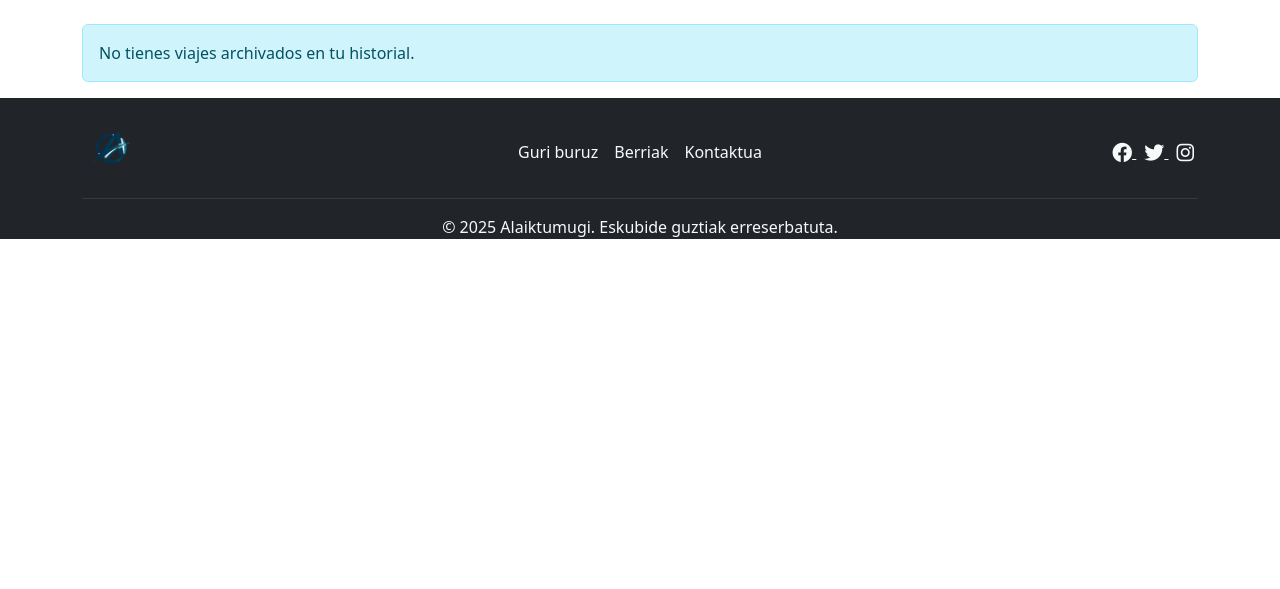
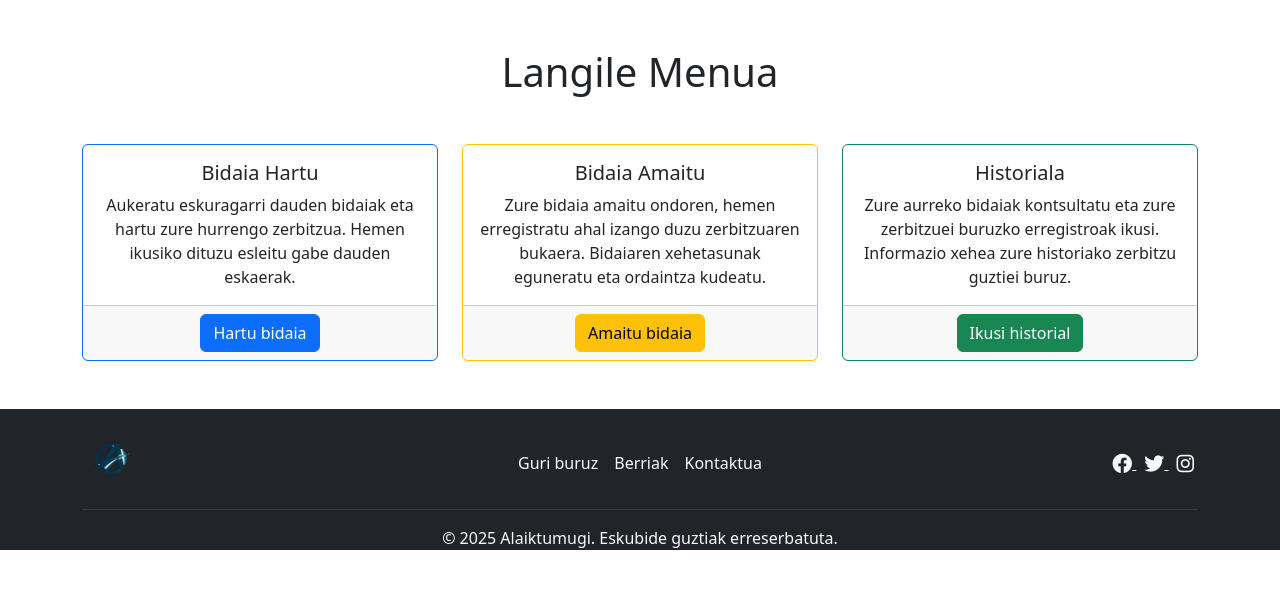
Before and after one commit to AnderSalamanca/alaiktuMugi_proiektua, a PHP site: page /taxistamenua.php in a window 1280 px wide. Shown: the part 67-656 px from the top of the page. Run offline with PHP 8.4, Linux system fonts and the light colour scheme; the visitor is signed in with stand-in values (Sample User, id 1); data comes from the database, SQL or seed files in the repository.

Commit message:
Aldaketa txikiak php-n

```diff
--- a/php/taxistamenua.php
+++ b/php/taxistamenua.php
@@ -1,133 +1,133 @@
 <?php
 session_start();
-require 'konexioa.php'; // Datu basearekin konexioa ezartzen dugu
-
-// Erabiltzailearen saioa egiaztatzen dugu: "idlangilea" ez bada, saioa hasi behar dela esaten du
+// Saioa abiarazten dugu eta egiaztatzen dugu erabiltzaileak 'idlangilea' balio bat duen ala ez.
 if (!isset($_SESSION['idlangilea']) || empty($_SESSION['idlangilea'])) {
+    // Erabiltzailearen saioa ez badago, mezu bat erakusten dugu eta 3 segundotan login.php-ra eredu egiten dugu.
     ?>
     <!DOCTYPE html>
-  <html lang="es">
-
+    <html lang="eu">
     <head>
       <meta charset="UTF-8">
-    <title>Acceso Denegado</title>
+      <title>Saioa Hasi Ez</title>
       <meta name="viewport" content="width=device-width, initial-scale=1">
       <!-- Bootstrap CSS kargatzen dugu -->
       <link href="https://cdn.jsdelivr.net/npm/bootstrap@5.3.0/dist/css/bootstrap.min.css" rel="stylesheet">
     </head>
-  <!-- Saioa ez badago, alerta bat erakusten du eta 3 segundotan login.php-ra eramango du -->
-
     <body class="bg-light d-flex align-items-center justify-content-center vh-100">
       <div class="container">
+        <!-- Alert mezua: erabiltzaileak langile bezala saioa hasi behar duela adierazten du -->
         <div class="alert alert-warning text-center" role="alert">
           Langile bezala hasi saioa mesedez.
         </div>
       </div>
       <script>
-      setTimeout(function() {
+        // 3000 milisegundotan (3 segundotan) login.php-ra eramango dugu
+        setTimeout(function(){
           window.location.href = "login.php";
         }, 3000);
       </script>
     </body>
-
     </html>
     <?php
-  exit(); // Exekuzioa gelditzen dugu
+    exit();
 }
 ?>
 <!DOCTYPE html>
-<html lang="es">
-
+<html lang="eu">
 <head>
    <meta charset="UTF-8">
-  <title>Tu Página</title>
+   <title>Langile Menua</title>
    <meta name="viewport" content="width=device-width, initial-scale=1">
    <!-- Bootstrap CSS kargatzen dugu -->
    <link href="https://cdn.jsdelivr.net/npm/bootstrap@5.3.0/dist/css/bootstrap.min.css" rel="stylesheet">
    <!-- Font Awesome CSS kargatzen dugu -->
    <link rel="stylesheet" href="https://cdnjs.cloudflare.com/ajax/libs/font-awesome/6.4.0/css/all.min.css">
+   <style>
+     /* Card-ek mouse-aren gainean daudenean handitzeko efektua ezartzen dugu */
+     .card-hover:hover {
+       transform: scale(1.02);
+       transition: transform 0.3s;
+     }
+   </style>
 </head>
-
 <body>
 
-  <?php include 'navbar.php'; // Nabigazio barra sartzen dugu
+  <?php
+    // Aktibatutako orriaren izena ezartzen dugu eta nabigazio barra sartzen dugu
+    $activePage = 'taxista';
+    include 'navbar.php';
   ?>
 
-  <div class="container mt-4">
-    <?php
-    // Saioan gordeta dagoen "idlangilea" ateratzen dugu
-    $idlangilea = $_SESSION['idlangilea'];
-    // SQL kontsulta: Gidariaren bidai historikoak ateratzen ditu
-    $sql = "SELECT
-                h.idhistoriala,
-                h.data,
-                h.hasiera_ordua,
-                h.bukaera_ordua,
-                h.hasiera_kokapena,
-                h.helmuga_kokapena,
-                h.xehetasunak,
-                h.prezioa,
-                COALESCE(l.izena, 'Gidari gabe') AS izena,
-                COALESCE(l.abizena, '') AS abizena
-              FROM historiala h
-              LEFT JOIN langilea l ON h.idgidaria = l.idlangilea
-              WHERE h.idgidaria = '$idlangilea'
-              ORDER BY h.data DESC";
+  <!-- Eduki nagusia: Langile Menua -->
+  <div class="container my-5">
+    <!-- Menuaren izenburua -->
+    <h1 class="mb-5 text-center">Langile Menua</h1>
+    <!-- Langilearen aukerak modu karten bidez banatuta -->
+    <div class="row row-cols-1 row-cols-md-3 g-4">
 
-    // Kontsulta exekutatzen dugu
-    $result = $conn->query($sql);
-    ?>
-
-    <?php if ($result && $result->num_rows > 0): ?>
-      <!-- Bidai historikoak erakusten dituen taula responsiboa -->
-      <div class="table-responsive">
-        <table class="table table-striped table-bordered">
-          <thead class="table-dark">
-            <tr>
-              <th>ID</th>
-              <th>Fecha</th>
-              <th>Hora de Inicio</th>
-              <th>Hora de Fin</th>
-              <th>Origen</th>
-              <th>Destino</th>
-              <th>Comentarios</th>
-              <th>Gidaria</th>
-              <th>Prezioa</th>
-            </tr>
-          </thead>
-          <tbody>
-            <?php while ($row = $result->fetch_assoc()): ?>
-              <tr>
-                <!-- Bidai historikoaren datu guztiak erakusten dira -->
-                <td><?= $row["idhistoriala"] ?></td>
-                <td><?= $row["data"] ?></td>
-                <td><?= $row["hasiera_ordua"] ?></td>
-                <td><?= $row["bukaera_ordua"] ?></td>
-                <td><?= $row["hasiera_kokapena"] ?></td>
-                <td><?= $row["helmuga_kokapena"] ?></td>
-                <td><?= $row["xehetasunak"] ?></td>
-                <td><?= $row["izena"] ?> <?= $row["abizena"] ?></td>
-                <td><?= $row["prezioa"] ?></td>
-              </tr>
-            <?php endwhile; ?>
-          </tbody>
-        </table>
+      <!-- Card 1: Bidaia Hartu -->
+      <div class="col">
+        <div class="card card-hover h-100 border-primary">
+          <div class="card-body text-center">
+            <!-- Karta titulua -->
+            <h5 class="card-title">Bidaia Hartu</h5>
+            <!-- Karta testua -->
+            <p class="card-text">
+              Aukeratu eskuragarri dauden bidaiak eta hartu zure hurrengo zerbitzua. Hemen ikusiko dituzu esleitu gabe dauden eskaerak.
+            </p>
           </div>
-    <?php else: ?>
-      <!-- Ez bada bidai historikorik aurkitzen, alerta mezu bat erakusten da -->
-      <div class="alert alert-info" role="alert">
-        No tienes viajes archivados en tu historial.
+          <div class="card-footer text-center">
+            <!-- Bidaia hartzeko esteka -->
+            <a href="bidaiahartu.php" class="btn btn-primary">Hartu bidaia</a>
           </div>
-    <?php endif; ?>
+        </div>
       </div>
 
+      <!-- Card 2: Bidaia Amaitu -->
+      <div class="col">
+        <div class="card card-hover h-100 border-warning">
+          <div class="card-body text-center">
+            <!-- Karta titulua -->
+            <h5 class="card-title">Bidaia Amaitu</h5>
+            <!-- Karta testua -->
+            <p class="card-text">
+              Zure bidaia amaitu ondoren, hemen erregistratu ahal izango duzu zerbitzuaren bukaera. Bidaiaren xehetasunak eguneratu eta ordaintza kudeatu.
+            </p>
+          </div>
+          <div class="card-footer text-center">
+            <!-- Bidaia bukatzeko esteka -->
+            <a href="bidaiabukatu.php" class="btn btn-warning">Amaitu bidaia</a>
+          </div>
+        </div>
+      </div>
+
+      <!-- Card 3: Bidaien Historiala -->
+      <div class="col">
+        <div class="card card-hover h-100 border-success">
+          <div class="card-body text-center">
+            <!-- Karta titulua -->
+            <h5 class="card-title">Historiala</h5>
+            <!-- Karta testua -->
+            <p class="card-text">
+              Zure aurreko bidaiak kontsultatu eta zure zerbitzuei buruzko erregistroak ikusi. Informazio xehea zure historiako zerbitzu guztiei buruz.
+            </p>
+          </div>
+          <div class="card-footer text-center">
+            <!-- Historiala ikusteko esteka -->
+            <a href="historialagidari.php" class="btn btn-success">Ikusi historial</a>
+          </div>
+        </div>
+      </div>
+
+    </div>
+  </div>
+
+  <!-- Orriaren beheko atal: Footer -->
   <footer>
-    <?php include 'footer.php'; // Footer-a sartzen dugu
-    ?>
+    <?php include 'footer.php'; ?>
   </footer>
 
-  <!-- Bootstrap JS Bundle (Popper barne) kargatzen dugu, interakzio osagaiak ondo funtzionatzeko -->
+  <!-- Bootstrap JS Bundle (Popper barne): Interakzio eta JS funtzioak kargatzeko -->
   <script src="https://cdn.jsdelivr.net/npm/bootstrap@5.3.0/dist/js/bootstrap.bundle.min.js"></script>
 </body>
-
 </html>
```
Also changed, not shown: php/historialagidari.php (+9 -9 lines). Lines whose indentation alone changed are shown as unchanged.
